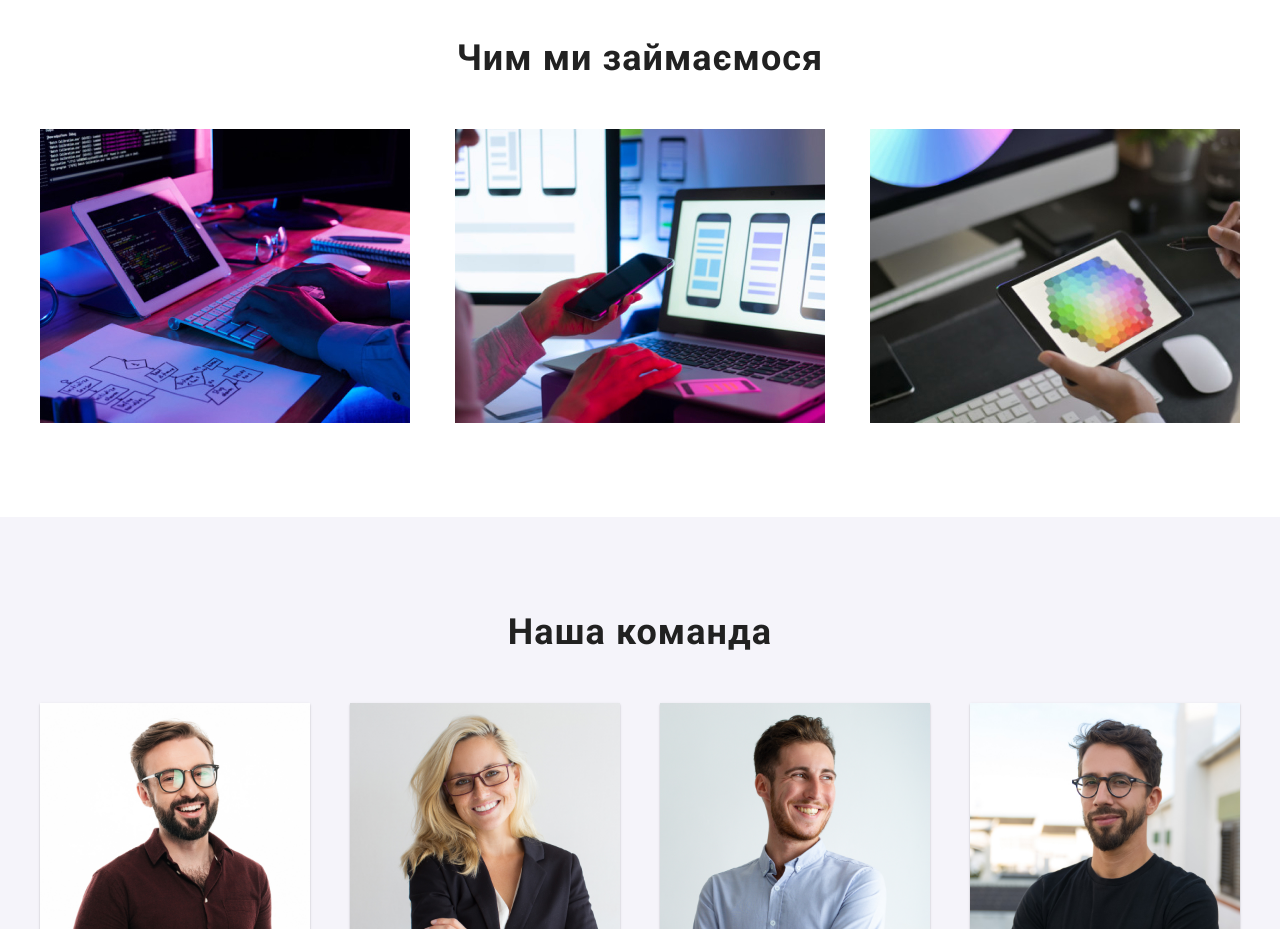
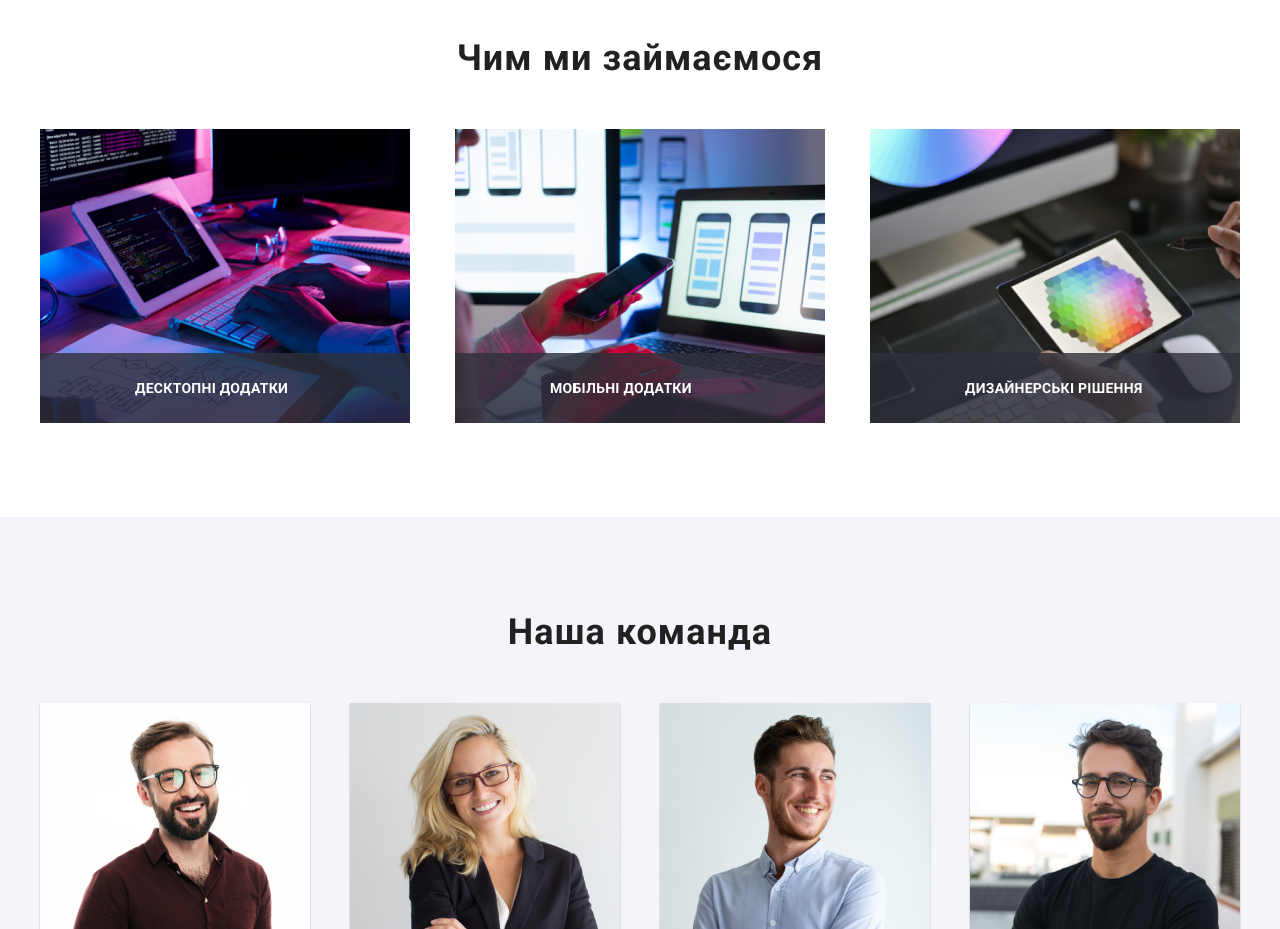
Before and after one commit to victoriasyluma/goit-markup-hw-05, a website: page index.html in a window 1280 px wide. Shown: the part 1080-2009 px from the top of the page. Drawn offline with nearby package versions, Linux system fonts and the light colour scheme.

Commit message:
animation and overlay

```diff
--- a/index.html
+++ b/index.html
@@ -36,6 +36,7 @@
           <a class="address-links logo font-700" href="./index.html"
             ><span class="span-blue">Web</span>Studio</a
           >
+
           <ul class="list-style-none flex-center-items">
             <li class="nav-li">
               <a
@@ -182,26 +183,35 @@
             Чим ми займаємося
           </h2>
           <ul class="flex list-style-none work-example-list">
-            <li class="w-370px">
+            <li class="work-example__li w-370px">
               <img
                 class="img-block"
                 src="./images/img_1.jpg"
                 alt="Десктопні додатки, мобільні додатки та дизайнерські рішення"
               />
+              <div class="work-example__textoverlay">
+                <p>Десктопні додатки</p>
+              </div>
             </li>
-            <li class="w-370px">
+            <li class="work-example__li w-370px">
               <img
                 class="img-block"
                 src="./images/img_2.jpg"
                 alt="розробліємо інтерфейс додатку"
               />
+              <div class="work-example__textoverlay">
+                <p>Мобільні додатки</p>
+              </div>
             </li>
-            <li class="w-370px">
+            <li class="work-example__li w-370px">
               <img
                 class="img-block"
                 src="./images/img_3.jpg"
                 alt="дизайн додатку"
               />
+              <div class="work-example__textoverlay">
+                <p>Дизайнерські рішення</p>
+              </div>
             </li>
           </ul>
         </div>
--- a/styles/main.scss
+++ b/styles/main.scss
@@ -259,6 +259,9 @@ header.main-header {
 }
 
 .address-links {
+  transition-property: color;
+  transition: ease-in 250ms;
+  transition-timing-function: cubic-bezier(0.4, 0, 0.2, 1);
   &:hover,
   &:focus {
     color: var(--text-link-color);
@@ -785,3 +788,28 @@ footer .logo {
     }
   }
 }
+
+.work-example__textoverlay {
+  position: absolute;
+  bottom: 0;
+  left: 0;
+  width: 100%;
+  height: 70px;
+  background-color: rgba(47, 48, 58, 0.8);
+  padding: 27px 95px;
+
+  p {
+    color: var(--text-white-color);
+    font-size: 14px;
+    font-weight: 700;
+    line-height: calc(16 / 14);
+    letter-spacing: 0.02em;
+    font-family: var(--main-font-family);
+
+    text-transform: uppercase;
+  }
+}
+
+.work-example__li {
+  position: relative;
+}
```
Also changed, not shown: styles/main.css, styles/main.min.css, 2 other files.
